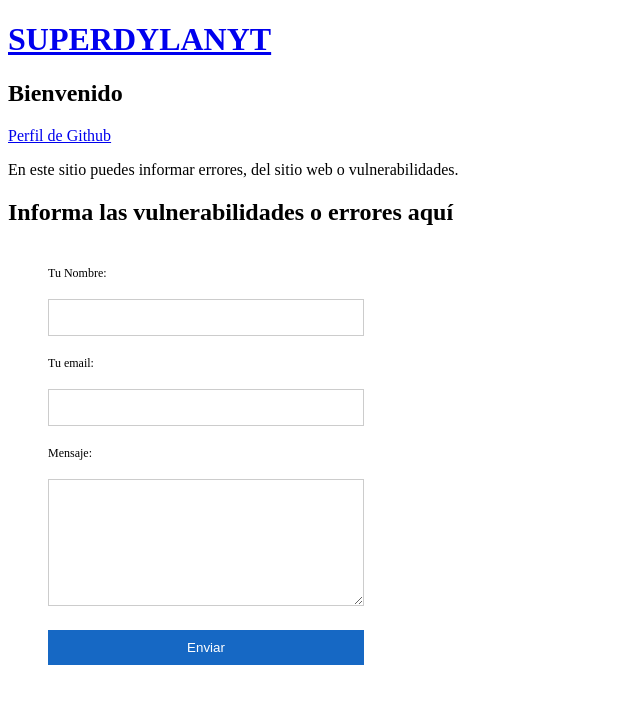
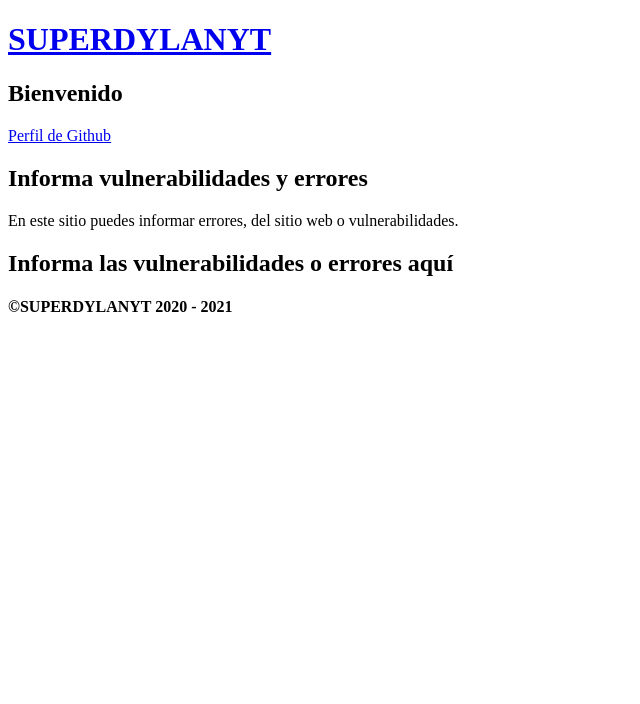
Before and after one commit to dylanmeca/dylanmeca.github.io, a Jekyll site: the page built from seguridad_superdylanyt.md, in a window 1280 px wide. Shown: the top 704 px of the page, without its empty margins (0-640 px from the left). Built offline with Jekyll 4.4.1, drawn with Linux system fonts in a browser that asks for light colours; a script that is not in the unit is left out; comment, search, counter and statistics services are not loaded.

Commit message:
Update seguridad_superdylanyt.md

```diff
--- a/seguridad_superdylanyt.md
+++ b/seguridad_superdylanyt.md
@@ -8,24 +8,3 @@ title: Informa vulnerabilidades y errores
 En este sitio puedes informar errores, del sitio web o vulnerabilidades.
 
 ## Informa las vulnerabilidades o errores aquí
-
-<div id="after_submit"></div>
-<form id="contact_form" action="https://formspree.io/xqkybgyy" method="POST" enctype="multipart/form-data">
-  <div class="row">
-    <label class="required" for="name">Tu Nombre:</label><br />
-    <input id="name" class="input" name="name" type="text" value="" size="30" /><br />
-    <span id="name_validation" class="error_message"></span>
-  </div>
-  <div class="row">
-    <label class="required" for="email">Tu email:</label><br />
-    <input id="email" class="input" name="email" type="text" value="" size="30" /><br />
-    <span id="email_validation" class="error_message"></span>
-  </div>
-  <div class="row">
-    <label class="required" for="message">Mensaje:</label><br />
-    <textarea id="message" class="input" name="message" rows="7" cols="30"></textarea><br />
-    <span id="message_validation" class="error_message"></span>
-  </div>
-
-    <input id="submit_button" type="submit" value="Enviar" />
-</form>
```
Also changed, not shown: other parts of seguridad_superdylanyt.md (+1 -1 lines).
